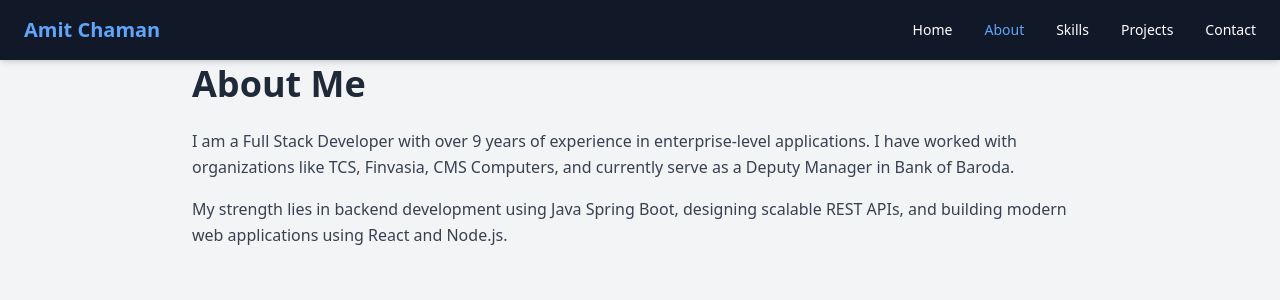
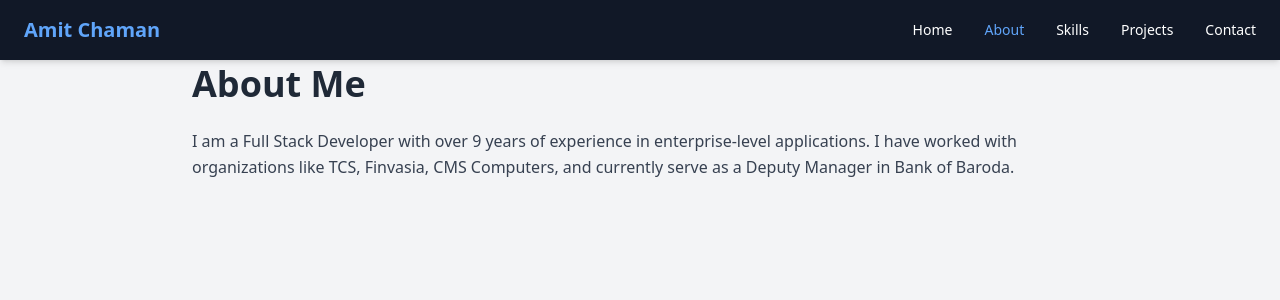
Before and after one commit to amit369/portfolio-website, a React (Vite) app: page /about in a window 1280 px wide. Shown: the top 300 px of the page. Built offline with nearby package versions, Linux system fonts and the light colour scheme.

Commit message:
changes added

```diff
--- a/src/pages/About.jsx
+++ b/src/pages/About.jsx
@@ -13,11 +13,7 @@ const About = () => {
           serve as a Deputy Manager in Bank of Baroda.
         </p>
 
-        <p className="text-gray-700 leading-relaxed">
-          My strength lies in backend development using Java Spring Boot,
-          designing scalable REST APIs, and building modern web
-          applications using React and Node.js.
-        </p>
+
       </div>
     </section>
   );
```
Also changed, not shown: 1 other file (tests, documents, lock files or other folders).
